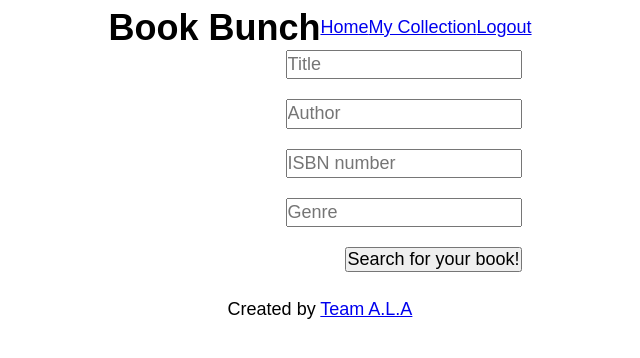
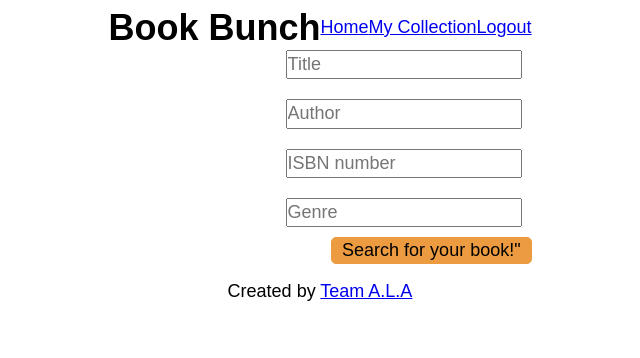
Before and after one commit to llouison/Project_03_Book_Bunch, a React (Create React App) app in the folder client/: page /search in a window 1280 px wide. Shown: the top 358 px of the page, without its empty margins (320-960 px from the left). Built offline with nearby package versions, Linux system fonts and the light colour scheme.

Commit message:
updated submit button

```diff
--- a/client/src/components/SearchBookForm.js
+++ b/client/src/components/SearchBookForm.js
@@ -46,7 +46,7 @@ class SearchBookForm extends Component {
   handleFormSubmit(event) {
     event.preventDefault();
 
-    fetch(`https://www.googleapis.com/books/v1/volumes?q=inauthor:${event.target.author.value}+isbn:${event.target.isbn.value}`)
+    fetch(`https://www.googleapis.com/books/v1/volumes?q=inauthor:${event.target.author.value}+isbn:${event.target.isbn.value}&key=AIzaSyBSbTuoPrwQ0PvCFj0uhq2MtGh3MEaoW0Y`)
         .then((response) => {
 
         return response.json()
@@ -116,7 +116,7 @@ class SearchBookForm extends Component {
           placeholder='Genre'
           onChange={this.props.handleGenreInput}
         /><br/>
-        <input type="submit" value="Search for your book!" />
+        <button>Search for your book!" </button>
       </form>
       <ul>
         {this.state.results.map((value, index) =>{
```
